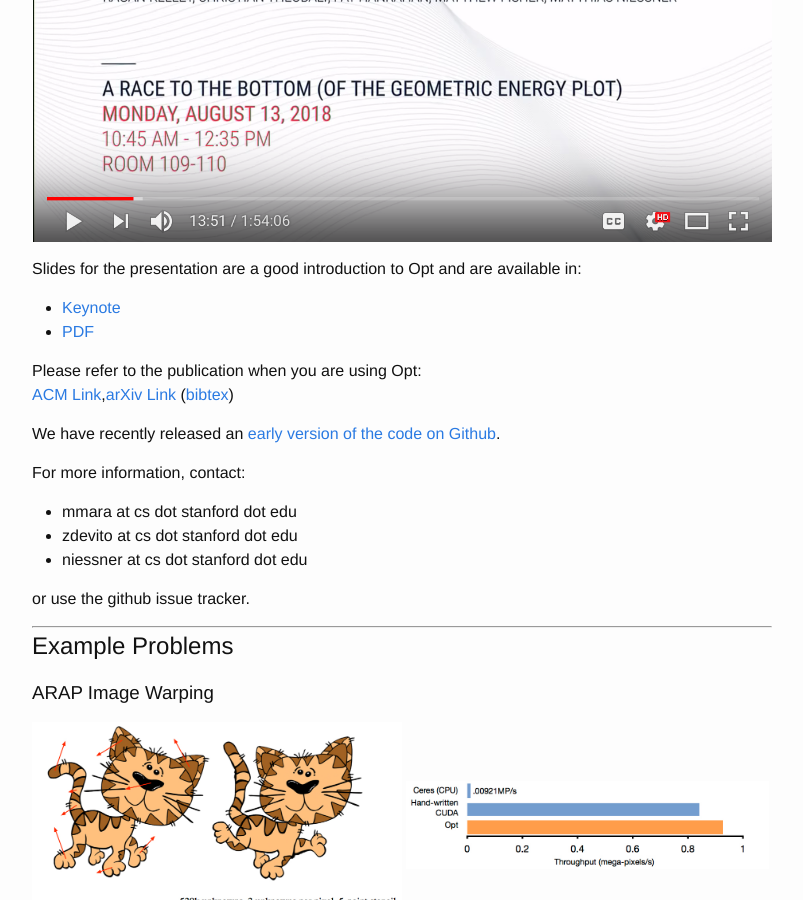
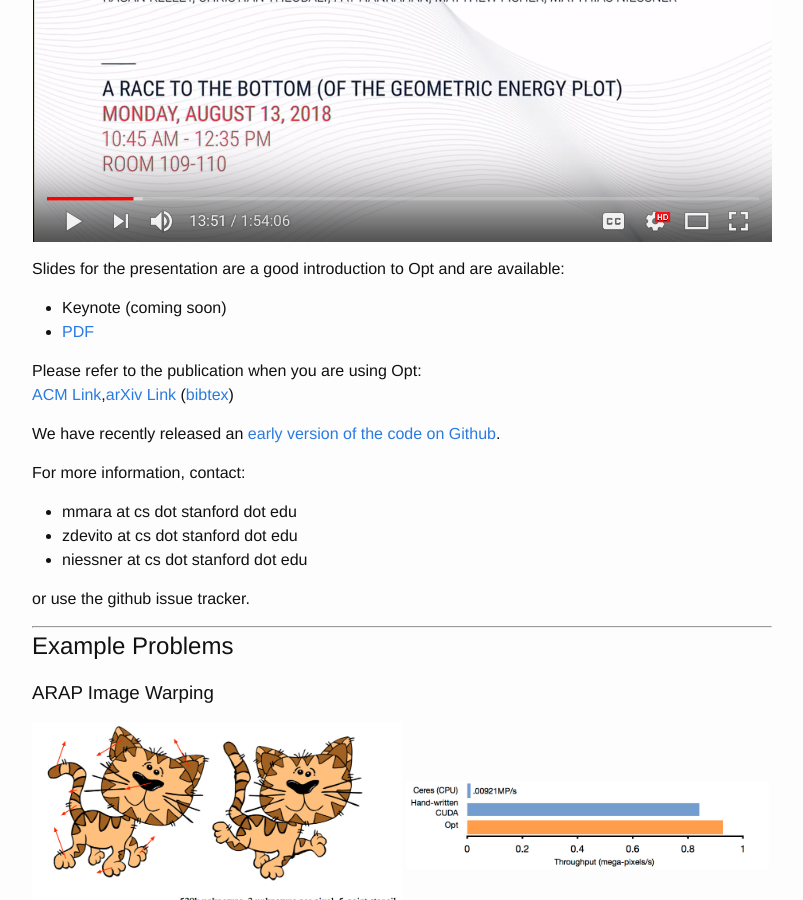
Before and after one commit to niessner/Opt, a Jekyll site: the page built from index.md, in a window 1280 px wide and 900 px high, scrolled down 963 px. Shown: the whole window, without its empty margins (238-1041 px from the left). Built offline with Jekyll 4.4.1, drawn with Linux system fonts in a browser that asks for light colours; some web fonts are replaced.

Commit message:
Update index.md

```diff
--- a/index.md
+++ b/index.md
@@ -15,9 +15,9 @@ Opt was presented at SIGGRAPH 2018. The talk itself was not recorded, but the Fa
 
 [![Opt Fast Forward](fastforward_thumbnail.png)](https://www.youtube.com/watch?v=CV_14aUBxsI&t=831 "Technical Papers Fast Forward")
 
-Slides for the presentation are a good introduction to Opt and are available in:
-* [Keynote](Opt_SIGGRAPH2018.key)
-* [PDF](Opt_SIGGRAPH2018.pdf)
+Slides for the presentation are a good introduction to Opt and are available:
+* Keynote (coming soon)
+* [PDF](https://cs.stanford.edu/people/mmara/Opt_SIGGRAPH2018.pdf)
 
 Please refer to the publication when you are using Opt:<br/>[ACM Link](https://dl.acm.org/citation.cfm?id=3132188),[arXiv Link](https://arxiv.org/abs/1604.06525)   ([bibtex](http://www.niessnerlab.org/papers/2017/6opt/devito2017opt.bib))
 
```
